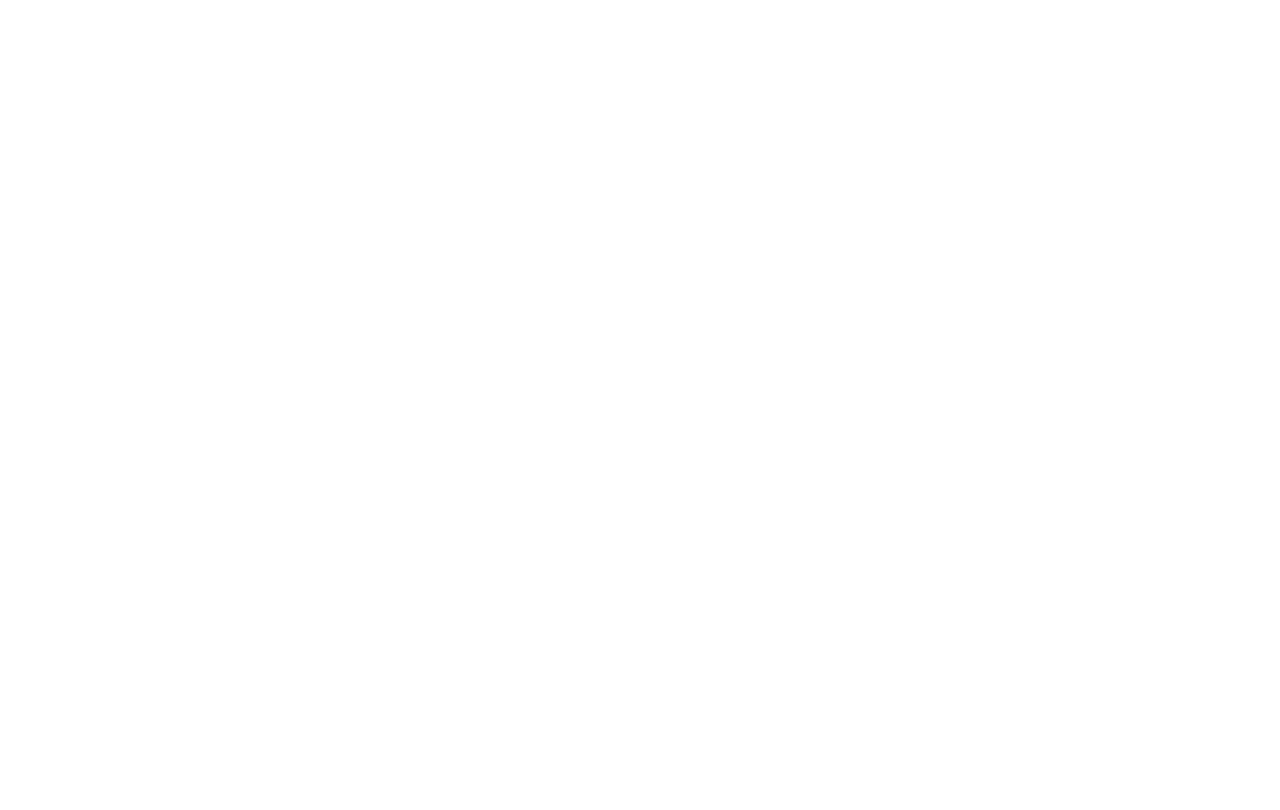
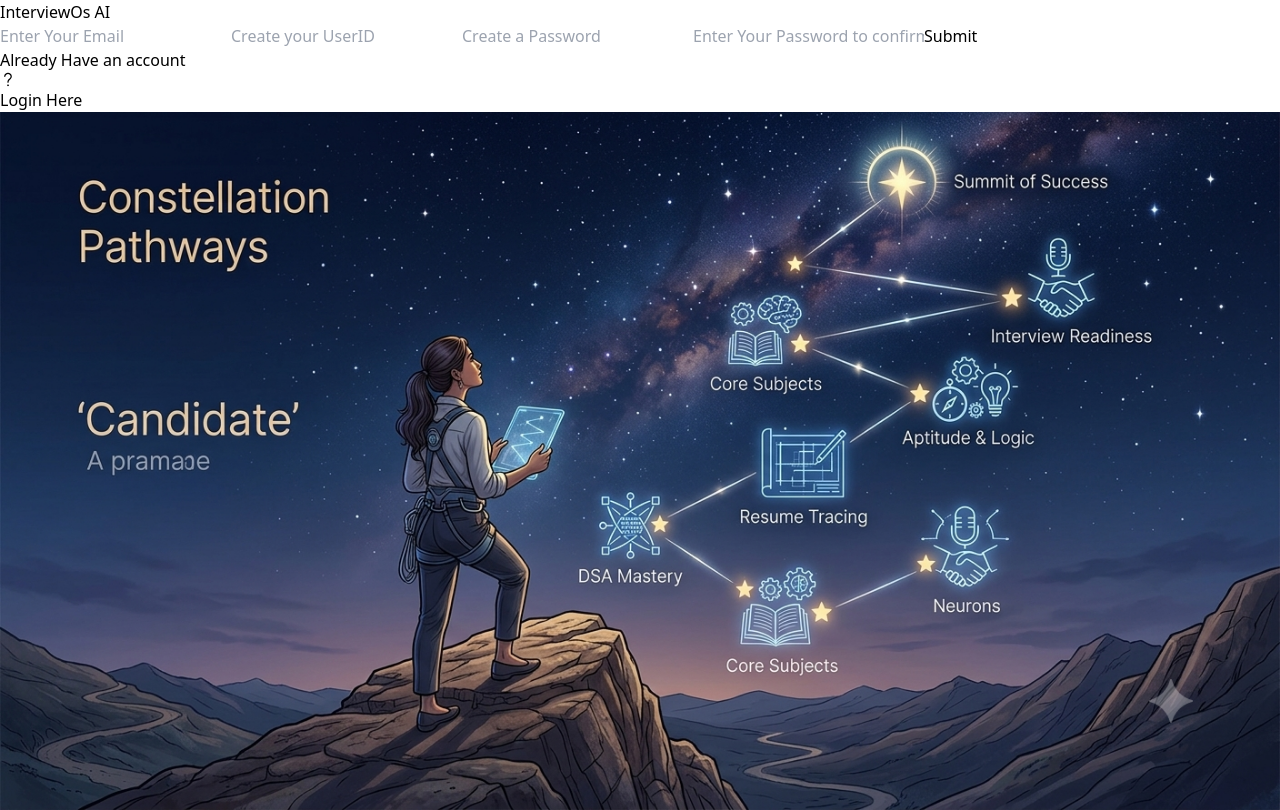
Before and after one commit to nadiya-code/Interview-Os-ai, a React (Vite) app in the folder frontend/: page /signup in a window 1280 px wide. Before the commit this address had no page. Built offline with nearby package versions, Linux system fonts and the light colour scheme.

Commit message:
added signup page also appiled basic css to login and signup page also added router to signup page

```diff
--- a/frontend/src/App.jsx
+++ b/frontend/src/App.jsx
@@ -2,11 +2,13 @@
 import PublicLayout from "./Layouts/PublicLayout";
 import DashboardLayout from "./Layouts/DashboardLayout";
 import Login from "./pages/auth/login";
+import Signup from "./pages/auth/signup";
 function App() {
   return (
     <Routes>
       <Route path="/" element={<PublicLayout />} />
       <Route path="/login" element={<Login />} />
+      <Route path="/signup" element={<Signup />} />
       <Route path="/dashboard" element={<DashboardLayout />} />
     </Routes>
   );
--- a/frontend/src/components/AppName.jsx
+++ b/frontend/src/components/AppName.jsx
@@ -1,6 +1,6 @@
 function AppName(){
   return(
-    <div className="text-3xl flex  gap-4 justify-between mx-2 my-2">InterviewOs AI</div>
+    <div className="text-3xl flex  gap-4 justify-center mx-2 my-2">InterviewOs AI</div>
   );
 }
 export default AppName;
--- a/frontend/src/pages/auth/login.jsx
+++ b/frontend/src/pages/auth/login.jsx
@@ -1,8 +1,7 @@
 import { RxQuestionMark } from "react-icons/rx";
-import { LuDot } from "react-icons/lu";
-import ButtonAnchor from "../../components/ButtonAnchor";
-import { useNavigate } from "react-router-dom";
-import logging from "../../../src/assets/logging.png"
+import { Link,useNavigate } from "react-router-dom";
+import logging from "../../../src/assets/logging.png";
+import AppName from "../../components/AppName";
 function Login(){
   const navigate = useNavigate();
   function handleSubmit(e) {
@@ -10,21 +9,22 @@
     navigate("/dashboard");
   }
   return(
-    <div className="flex min-h-screen">
-      <div>
-        <form onSubmit={handleSubmit}>
-        <input className="" type="email" name="Email" placeholder="Enter Your Email"></input>
-        <input className="" type="password" name="Password" Placeholder="Enter Your Password"></input>
-        <a>Forgot Password <RxQuestionMark /></a>
-        <button  className=" " type="Submit">Login</button>
+    <div className="flex">
+      <div className="flex flex-col  justify-center min-h-screen w-1/2 m-3 p-10">
+        <AppName/>
+        <form  className="flex flex-col"onSubmit={handleSubmit}>
+        <input className="m-3 p-3 border w-auto" type="email" name="Email" placeholder="Enter Your Email"></input>
+        <input className="m-3 p-3 border border-black w-auto " type="password" name="Password" Placeholder="Enter Your Password"></input>
+        <a className="flex items-center justify-end">Forgot Password <RxQuestionMark /></a>
+        <button  className="w-auto flex justify-center" type="Submit">Login</button>
         </form>
-        <div>
-          <p>Don't Have an account <LuDot /><LuDot /><RxQuestionMark /></p>
-          <ButtonAnchor>Create account</ButtonAnchor>
+        <div className="flex justify-center">
+          <p className="flex items-center">Don't Have an account <RxQuestionMark /></p>
+          <Link to="/signup">Register Here</Link>
         </div>
       </div>
-      <div>
-        <img src={logging}></img>
+      <div className="flex flex-col min-h-screen w-1/2">
+        <img className="min-h-screen w-full " src={logging} alt="Login" />
       </div>
     </div>
   );
--- a/frontend/src/pages/auth/signup.jsx
+++ b/frontend/src/pages/auth/signup.jsx
@@ -0,0 +1,33 @@
+import { RxQuestionMark } from "react-icons/rx";
+import {Link,useNavigate } from "react-router-dom";
+import logging from "../../../src/assets/logging.png";
+import AppName from "../../components/AppName";
+function Signup(){
+  const navigate = useNavigate();
+  function handleSubmit(e) {
+    e.preventDefault();
+    navigate("/dashboard");
+  }
+  return(
+    <div className="flex">
+      <div className="flex flex-col  justify-center min-h-screen w-1/2 m-3 p-10">
+        <AppName/>
+        <form  className="flex flex-col"onSubmit={handleSubmit}>
+        <input className="m-3 p-3 border w-auto" type="email" name="Email" placeholder="Enter Your Email"></input>
+        <input className="m-3 p-3 border w-auto" type="text" name="UserId" placeholder="Create your UserID"></input>
+        <input className="m-3 p-3 border border-black w-auto " type="password" name="Password" Placeholder="Create a Password"></input>
+        <input className="m-3 p-3 border border-black w-auto " type="password" name="Confirm Password" Placeholder="Enter Your Password to confirm"></input>
+        <button  className="w-auto flex justify-center" type="Submit">Submit</button>
+        </form>
+        <div className="flex justify-center">
+          <p className="flex items-center">Already Have an account <RxQuestionMark /></p>
+          <Link to="/login">Login Here</Link>
+        </div>
+      </div>
+      <div className="flex flex-col min-h-screen w-1/2">
+        <img className="min-h-screen w-full " src={logging} alt="signup" />
+      </div>
+    </div>
+  );
+}
+export default Signup;
```
